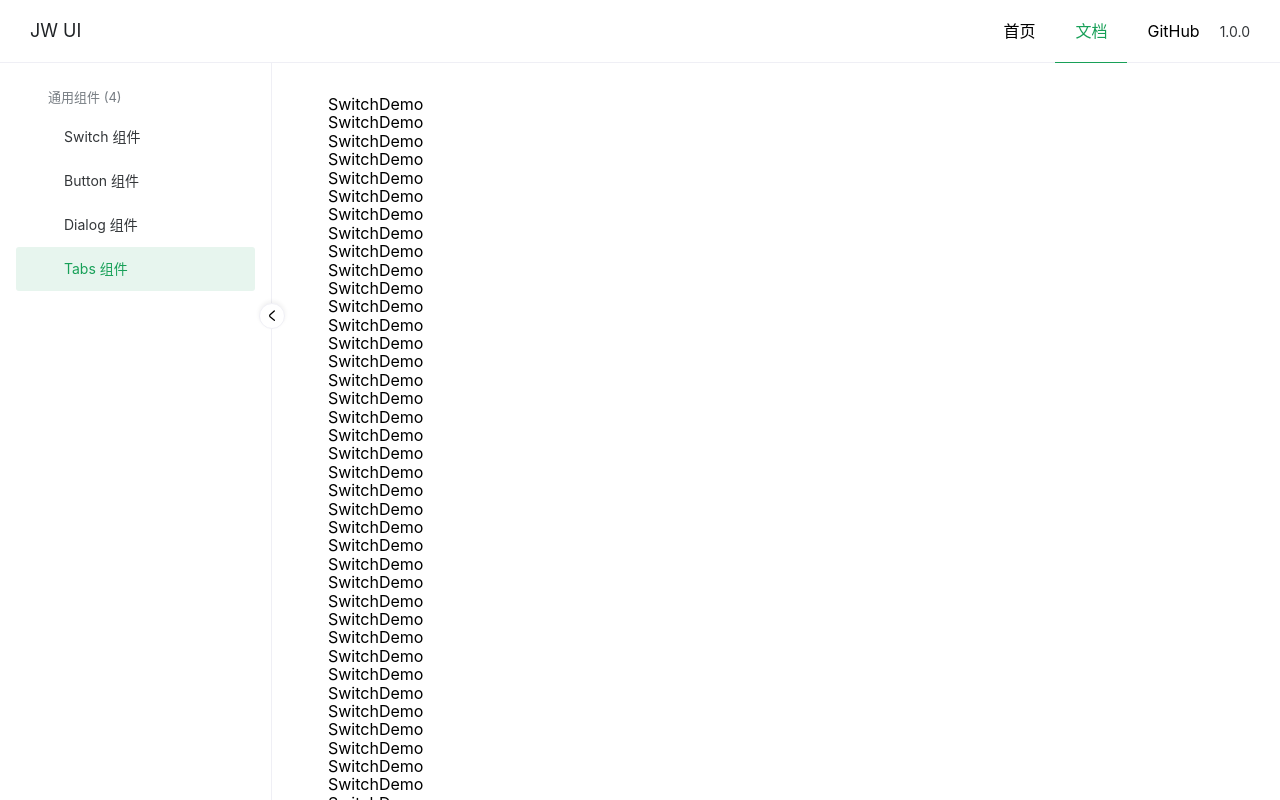
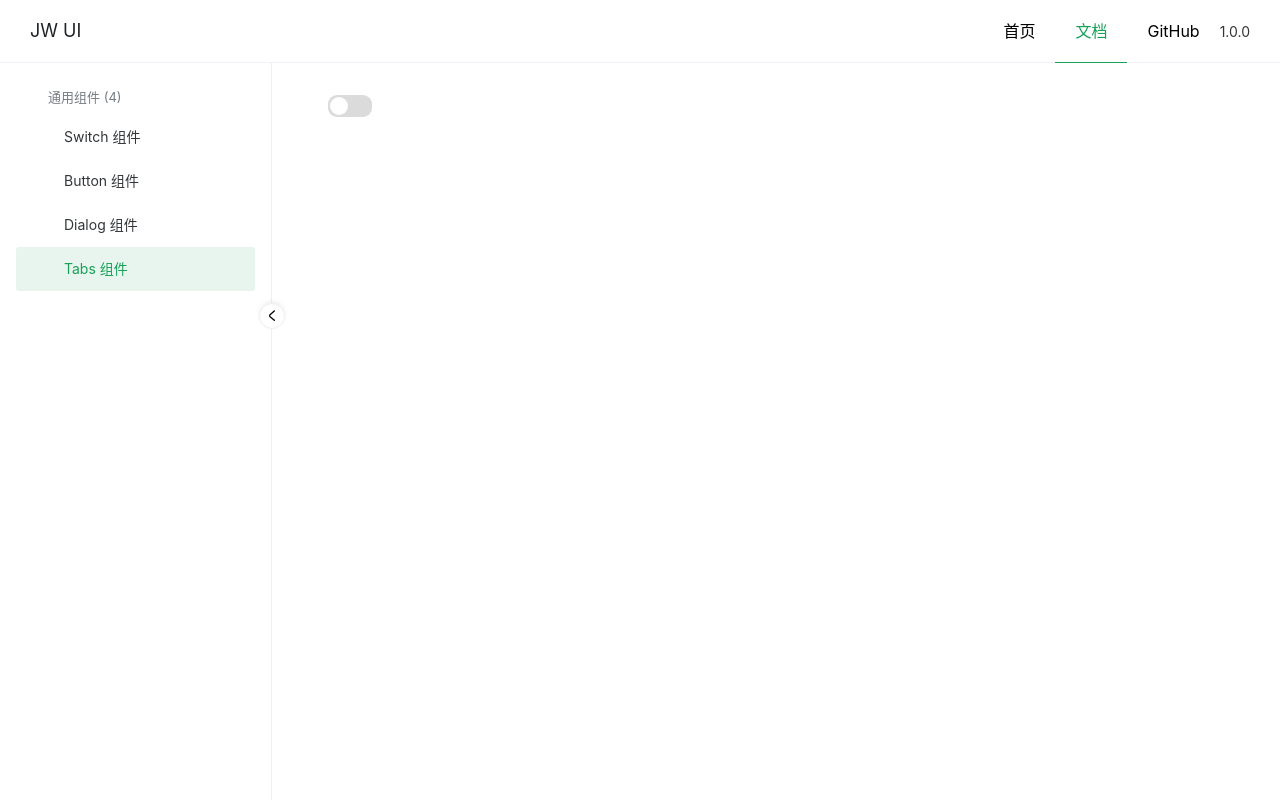
Before and after one commit to coderyjw/jw-ui, a Vue app: page /doc/tabs in a window 1280 px wide. Built offline with nearby package versions, Linux system fonts and the light colour scheme.

Commit message:
feat: Switch css 1

```diff
--- a/src/components/SwitchDemo.vue
+++ b/src/components/SwitchDemo.vue
@@ -1,57 +1,11 @@
 <template>
-  <p>SwitchDemo</p>
-  <p>SwitchDemo</p>
-  <p>SwitchDemo</p>
-  <p>SwitchDemo</p>
-  <p>SwitchDemo</p>
-  <p>SwitchDemo</p>
-  <p>SwitchDemo</p>
-  <p>SwitchDemo</p>
-  <p>SwitchDemo</p>
-  <p>SwitchDemo</p>
-  <p>SwitchDemo</p>
-  <p>SwitchDemo</p>
-  <p>SwitchDemo</p>
-  <p>SwitchDemo</p>
-  <p>SwitchDemo</p>
-  <p>SwitchDemo</p>
-  <p>SwitchDemo</p>
-  <p>SwitchDemo</p>
-  <p>SwitchDemo</p>
-  <p>SwitchDemo</p>
-  <p>SwitchDemo</p>
-  <p>SwitchDemo</p>
-  <p>SwitchDemo</p>
-  <p>SwitchDemo</p>
-  <p>SwitchDemo</p>
-  <p>SwitchDemo</p>
-  <p>SwitchDemo</p>
-  <p>SwitchDemo</p>
-  <p>SwitchDemo</p>
-  <p>SwitchDemo</p>
-  <p>SwitchDemo</p>
-  <p>SwitchDemo</p>
-  <p>SwitchDemo</p>
-  <p>SwitchDemo</p>
-  <p>SwitchDemo</p>
-  <p>SwitchDemo</p>
-  <p>SwitchDemo</p>
-  <p>SwitchDemo</p>
-  <p>SwitchDemo</p>
-  <p>SwitchDemo</p>
-  <p>SwitchDemo</p>
-  <p>SwitchDemo</p>
-  <p>SwitchDemo</p>
-  <p>SwitchDemo</p>
-  <p>SwitchDemo</p>
-  <p>SwitchDemo</p>
-  <p>SwitchDemo</p>
-  <p>SwitchDemo</p>
-  <p>SwitchDemo</p>
-  <p>SwitchDemo</p>
-  <p>SwitchDemo</p>
-  <p>SwitchDemo</p>
-  <p>SwitchDemo</p>
-  <p>SwitchDemo</p>
-  <p>SwitchDemo</p>
+  <div>
+    <Switch />
+  </div>
 </template>
+
+<script setup lang="ts">
+import Switch from "../lib/switch/index.vue";
+</script>
+
+<style scoped></style>
--- /dev/null
+++ b/src/lib/switch/index.vue
@@ -0,0 +1,29 @@
+<template>
+  <div>
+    <button><span></span></button>
+  </div>
+</template>
+
+<script setup lang="ts"></script>
+
+<style lang="scss" scoped>
+$h: 22px;
+$h2: $h - 4px;
+button {
+  height: $h;
+  width: $h * 2;
+  border: none;
+  background: #dbdbdb;
+  border-radius: calc($h2 / 2);
+  position: relative;
+}
+span {
+  position: absolute;
+  top: 2px;
+  left: 2px;
+  height: $h2;
+  width: $h2;
+  background: white;
+  border-radius: calc($h2 / 2);
+}
+</style>
```
